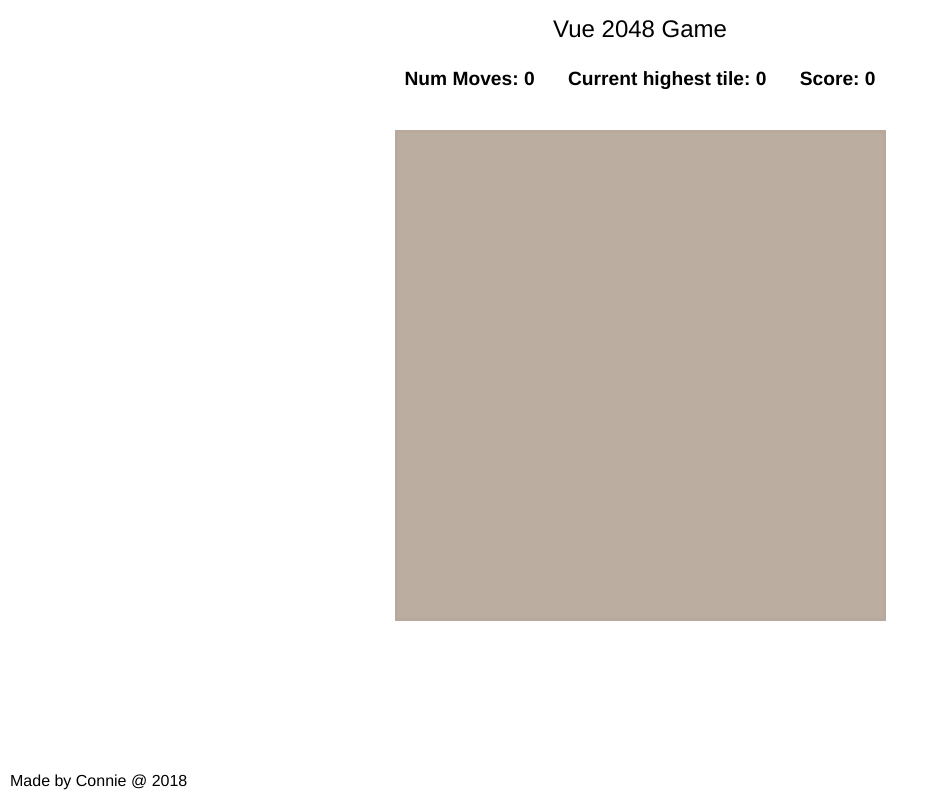
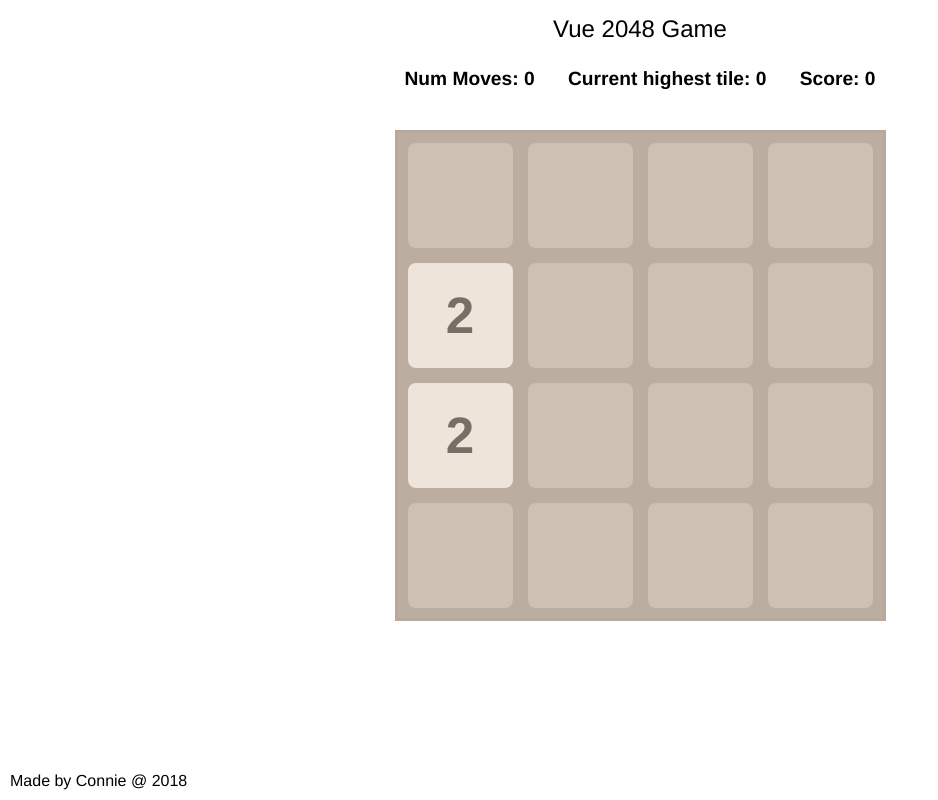
Before and after one commit to railsstudent/vue-2048, a Vue app: page / in a window 1280 px wide. Both pictures are taken after a click on the button "Start Game". Shown: the whole page, without its empty margins (0-938 px from the left). Built offline with nearby package versions, Linux system fonts and the light colour scheme.

Commit message:
refactor: Tile Component
Signed-off-by: Connie Leung <cleung334@gmail.com>

refactor: Tile Component

Signed-off-by: Connie Leung <cleung334@gmail.com>

```diff
--- a/src/components/Tile.vue
+++ b/src/components/Tile.vue
@@ -0,0 +1,311 @@
+<template>
+    <div :class="[`tile-${row}-${col}`, `background-${currentTile.value}`, currentTile.newlyAdded ? 'tile-new' : '']">
+        <span v-if="currentTile.value !== -1" :class="[currentTile.merged ? 'tile-merged' : '']">
+            {{ currentTile.value }}
+        </span>
+    </div>
+</template>
+
+<script>
+export default {
+    name: "Tile",
+    props: {
+        row: Number,
+        col: Number,
+        tiles: Array,
+    },
+    computed: {
+        currentTile() {
+            return this.row >= 1 && this.col >= 1 ? this.tiles[this.row - 1][this.col - 1] : null;
+        },
+    },
+};
+</script>
+
+<!-- Add "scoped" attribute to limit CSS to this component only -->
+<style scoped lang="scss">
+$background-color: #bbada0;
+$tile-border-color: #9a9a9a;
+$tile-empty-color: rgba(238, 228, 218, 0.35);
+$background-2: #eee4da;
+$background-4: #ede0c8;
+$background-8: #f2b179;
+$background-16: #f59563;
+$background-32: #f67c5f;
+$background-64: #f65e3b;
+$background-128: #edcf72;
+$background-256: #edcc61;
+$background-512: #edc850;
+$background-1024: #edc53f;
+$background-2048: #edc22e;
+
+$color-2: #776e65;
+$color-8: #f9f6f2;
+
+.container {
+    --grid-columns: repeat(4, 105px);
+    --font-size: 3.2em;
+
+    display: flex;
+    flex-direction: row;
+    justify-content: center;
+
+    .tiles {
+        position: relative;
+        margin-top: 10px;
+        padding: 10px;
+        background: $background-color;
+        display: grid;
+        grid-gap: 15px;
+        grid-template-columns: var(--grid-columns);
+        grid-template-rows: var(--grid-columns);
+        grid-template-areas:
+            "a1 a2 a3 a4"
+            "a5 a6 a7 a8"
+            "a9 a10 a11 a12"
+            "a13 a14 a15 a16";
+        border: 3px solid darken($background-color, 1.5);
+
+        .tile-1-1,
+        .tile-1-2,
+        .tile-1-3,
+        .tile-1-4,
+        .tile-2-1,
+        .tile-2-2,
+        .tile-2-3,
+        .tile-2-4,
+        .tile-3-1,
+        .tile-3-2,
+        .tile-3-3,
+        .tile-3-4,
+        .tile-4-1,
+        .tile-4-2,
+        .tile-4-3,
+        .tile-4-4 {
+            border-color: transparent;
+            border-radius: 8px;
+            display: flex;
+            justify-content: center;
+            align-items: center;
+
+            span {
+                font-size: var(--font-size);
+                font-weight: 600;
+            }
+        }
+
+        > div.background- {
+            &-1 {
+                background: $tile-empty-color;
+            }
+
+            &2,
+            &4 {
+                color: $color-2;
+            }
+
+            &2 {
+                background: $background-2;
+            }
+
+            &4 {
+                background: $background-4;
+            }
+
+            &8,
+            &16,
+            &32,
+            &64,
+            &128,
+            &256,
+            &512,
+            &1024 {
+                color: $color-8;
+            }
+
+            &8 {
+                background: $background-8;
+            }
+
+            &16 {
+                background: $background-16;
+            }
+
+            &32 {
+                background: $background-32;
+            }
+
+            &64 {
+                background: $background-64;
+            }
+
+            &128 {
+                background: $background-128;
+            }
+
+            &256 {
+                background: $background-256;
+                box-shadow: 0 0 30px 10px rgba(243, 215, 116, 0.31746), inset 0 0 0 1px rgba(255, 255, 255, 0.19048);
+            }
+
+            &512 {
+                background: $background-512;
+                box-shadow: 0 0 30px 10px rgba(243, 215, 116, 0.39683), inset 0 0 0 1px rgba(255, 255, 255, 0.2381);
+            }
+
+            &1024 {
+                background: $background-1024;
+                box-shadow: 0 0 30px 10px rgba(243, 215, 116, 0.47619), inset 0 0 0 1px rgba(255, 255, 255, 0.28571);
+            }
+
+            &2048 {
+                background: $background-2048;
+                box-shadow: 0 0 30px 10px rgba(243, 215, 116, 0.55556), inset 0 0 0 1px rgba(255, 255, 255, 0.33333);
+            }
+        }
+
+        .tile-1-1 {
+            grid-area: a1;
+        }
+
+        .tile-1-2 {
+            grid-area: a2;
+        }
+
+        .tile-1-3 {
+            grid-area: a3;
+        }
+
+        .tile-1-4 {
+            grid-area: a4;
+        }
+
+        .tile-2-1 {
+            grid-area: a5;
+        }
+
+        .tile-2-2 {
+            grid-area: a6;
+        }
+
+        .tile-2-3 {
+            grid-area: a7;
+        }
+
+        .tile-2-4 {
+            grid-area: a8;
+        }
+
+        .tile-3-1 {
+            grid-area: a9;
+        }
+
+        .tile-3-2 {
+            grid-area: a10;
+        }
+
+        .tile-3-3 {
+            grid-area: a11;
+        }
+
+        .tile-3-4 {
+            grid-area: a12;
+        }
+
+        .tile-4-1 {
+            grid-area: a13;
+        }
+
+        .tile-4-2 {
+            grid-area: a14;
+        }
+
+        .tile-4-3 {
+            grid-area: a15;
+        }
+
+        .tile-4-4 {
+            grid-area: a16;
+        }
+
+        .tile-merged {
+            animation: merged 0.3s ease 100ms;
+            animation-fill-mode: backwards;
+        }
+
+        .tile-new {
+            animation: bounce-in 0.2s;
+        }
+    }
+
+    .full {
+        display: flex;
+        flex-direction: column;
+        align-items: center;
+    }
+
+    .overlay {
+        display: none;
+
+        &.show {
+            display: block;
+            position: absolute;
+            top: 0%;
+            bottom: 0%;
+            left: 0%;
+            right: 0%;
+            z-index: 2;
+            background: rgba(0, 0, 0, 0.7);
+        }
+
+        .text {
+            display: table;
+            color: #fff;
+            font-size: 1.5em;
+            height: 100%;
+            width: 100%;
+            text-align: center;
+
+            span {
+                display: table-cell;
+                vertical-align: middle;
+            }
+        }
+    }
+
+    @keyframes bounce-in {
+        0% {
+            transform: scale(0);
+        }
+
+        50% {
+            transform: scale(0.5);
+        }
+
+        100% {
+            transform: scale(1);
+        }
+    }
+
+    @keyframes merged {
+        0% {
+            transform: scale(0);
+        }
+
+        50% {
+            transform: scale(1.2);
+        }
+
+        100% {
+            transform: scale(1);
+        }
+    }
+}
+
+@media screen and (min-width: 355px) and (max-width: 499px) {
+    .container {
+        --grid-columns: repeat(4, 70px);
+        --font-size: 2.2em;
+    }
+}
+</style>
```
